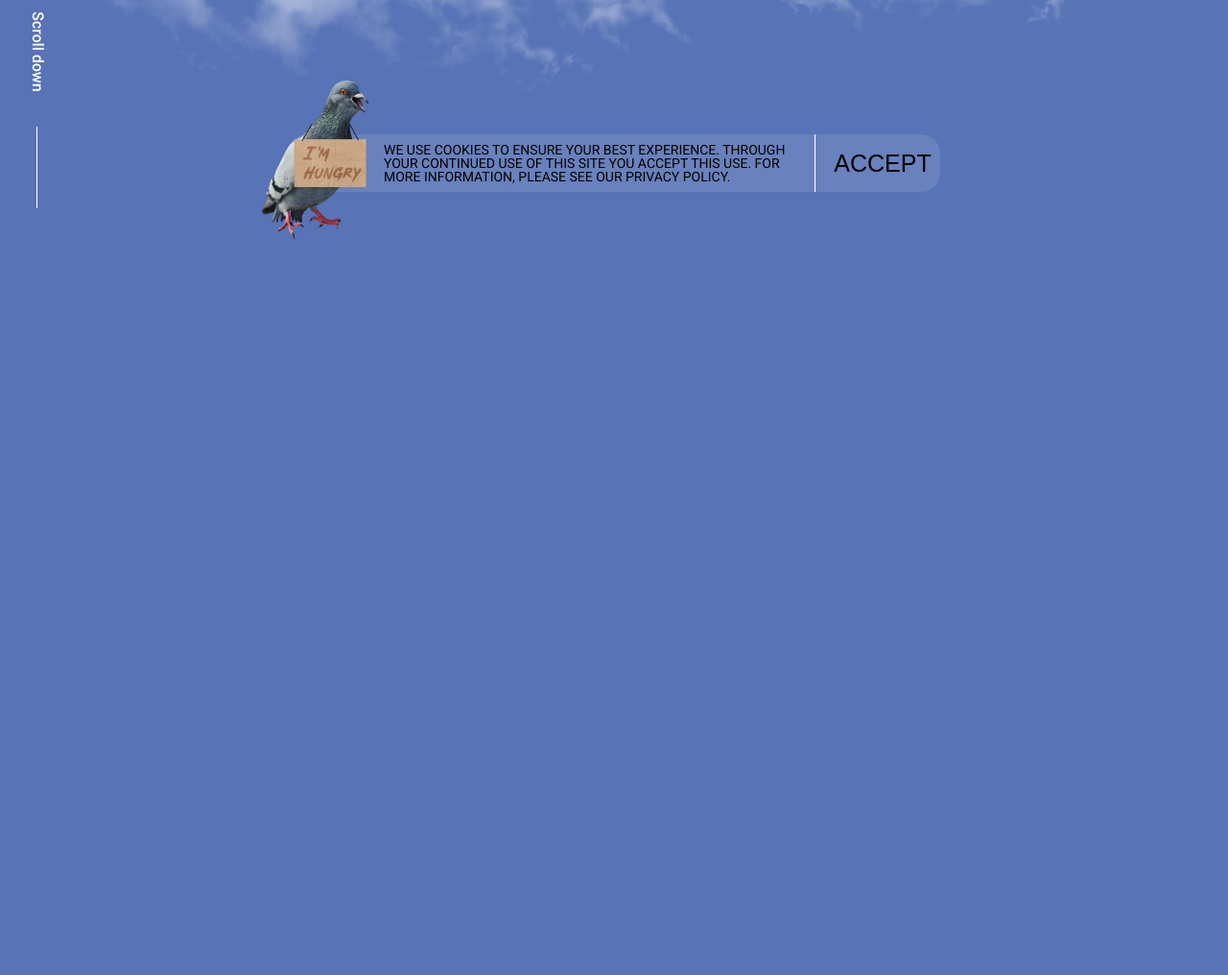
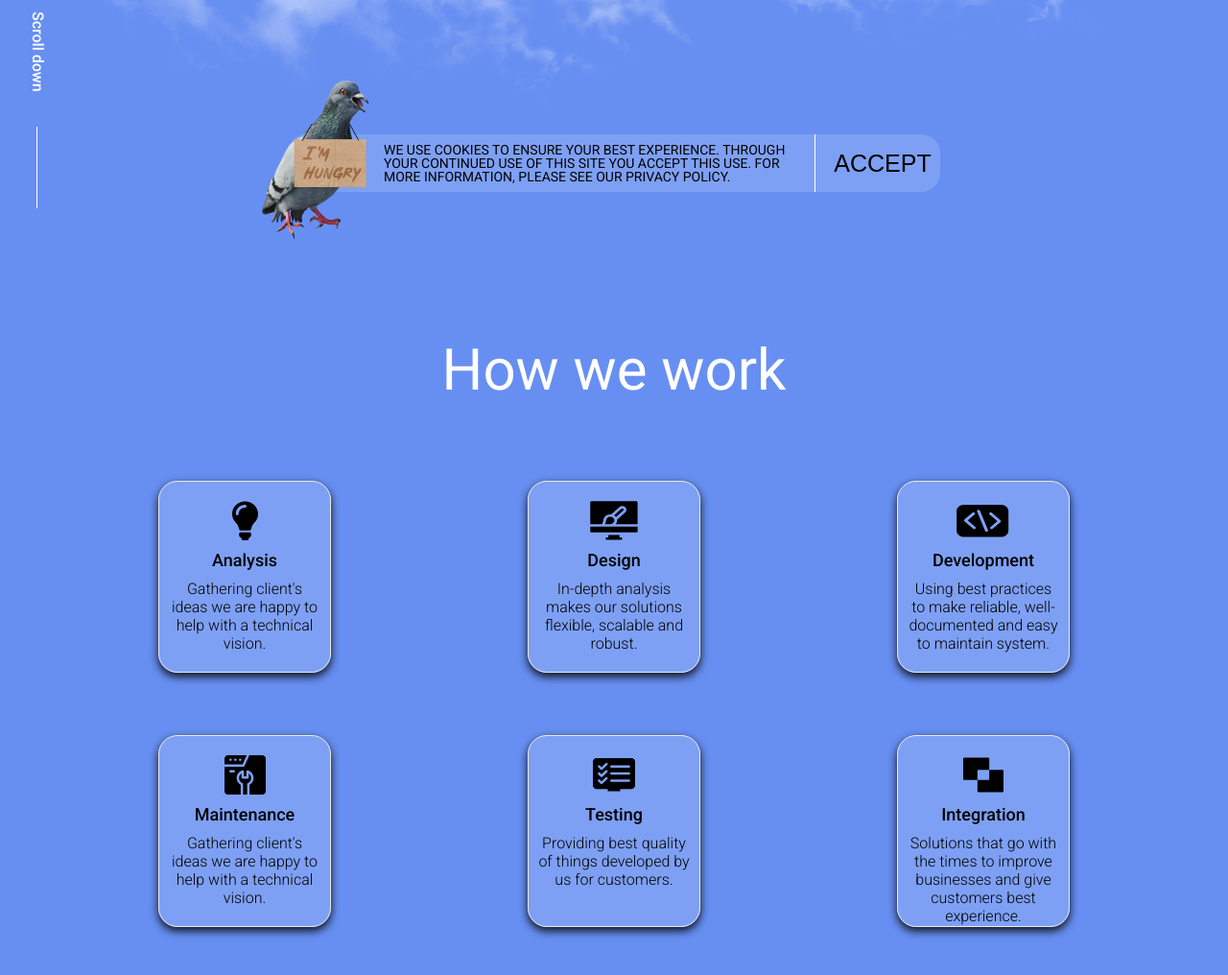
Before and after one commit to AslanG92/live_streaming, a website: page index.html in a window 1280 px wide. Shown: the part 580-1596 px from the top of the page at 96% size. Before the commit the page ends 880 px from the top, so only its background shows below. Drawn offline with nearby package versions, Linux system fonts and the light colour scheme; files that its build step writes are made by us from their sources.

Commit message:
work section implementation

```diff
--- a/index.html
+++ b/index.html
@@ -37,10 +37,10 @@
                     <a href="#" class="covid__link" aria-label="covid-19 update">COVID-19 UPDATE</a>
                 </div>
 
-                <div class="nav__globus-wrapper globus">
-                    <a href="#" class="globus__link" aria-label="globe info">
-                        <svg class="globus__link-icon" aria-label="globus img">
-                            <use href="assets/sprites.svg#globus-icon"></use>
+                <div class="nav__globus-wrapper globe">
+                    <a href="#" class="globe__link" aria-label="globe info">
+                        <svg class="globe__link-icon" aria-label="globe img">
+                            <use href="assets/sprites.svg#globe-icon"></use>
                         </svg>
                     </a>
                 </div>
@@ -71,6 +71,76 @@
                 </div>
             </div>
         </section>
+
+        <section class="work-section">
+            <div class="container">
+                <div class="work">
+                    <h2 class="work__title">How we work</h2>
+
+                    <div class="work__cards-wrapper">
+                        <figure class="info-card card--analysis" aria-label="card analysis">
+                            <svg class="info-card__icon icon--bulb" aria-label="bulb img">
+                                <use href="assets/sprites.svg#bulb-icon"></use>
+                            </svg>
+
+                            <h3 class="info-card__title">Analysis</h3>
+                            <p class="info-card__description">Gathering client's ideas we are happy to help with a
+                                technical vision.</p>
+                        </figure>
+
+                        <figure class="info-card card--design" aria-label="card design ">
+                            <svg class="info-card__icon icon--design" aria-label="design img">
+                                <use href="assets/sprites.svg#design-icon"></use>
+                            </svg>
+
+                            <h3 class="info-card__title">Design</h3>
+                            <p class="info-card__description">In-depth analysis makes our solutions flexible, scalable
+                                and robust.</p>
+                        </figure>
+
+                        <figure class="info-card card--dev" aria-label="card dev ">
+                            <svg class="info-card__icon icon--dev" aria-label="dev img">
+                                <use href="assets/sprites.svg#dev-icon"></use>
+                            </svg>
+
+                            <h3 class="info-card__title">Development</h3>
+                            <p class="info-card__description">Using best practices to make reliable, well-documented and
+                                easy to maintain system.</p>
+                        </figure>
+
+                        <figure class="info-card card--maintenance" aria-label="card maintenance ">
+                            <svg class="info-card__icon icon--maintenance" aria-label="maintenance img">
+                                <use href="assets/sprites.svg#maintenance-icon"></use>
+                            </svg>
+
+                            <h3 class="info-card__title">Maintenance</h3>
+                            <p class="info-card__description">Gathering client's ideas we are happy to help with a
+                                technical vision.</p>
+                        </figure>
+
+                        <figure class="info-card card--testing" aria-label="card testing">
+                            <svg class="info-card__icon icon--testing" aria-label="testing img">
+                                <use href="assets/sprites.svg#testing-icon"></use>
+                            </svg>
+
+                            <h3 class="info-card__title">Testing</h3>
+                            <p class="info-card__description">Providing best quality
+                                of things developed by us for customers.</p>
+                        </figure>
+
+                        <figure class="info-card card--integration" aria-label="card integration">
+                            <svg class="info-card__icon icon--integration" aria-label="integration img">
+                                <use href="assets/sprites.svg#integration-icon"></use>
+                            </svg>
+
+                            <h3 class="info-card__title">Integration</h3>
+                            <p class="info-card__description">Solutions that go with
+                                the times to improve businesses and give customers best experience.</p>
+                        </figure>
+                    </div>
+                </div>
+            </div>
+        </section>
     </main>
 </body>
 
--- a/styles/_basic.scss
+++ b/styles/_basic.scss
@@ -29,6 +29,10 @@
   list-style: none;
 }
 
+figure {
+  margin: 0;
+}
+
 .container {
   max-width: 1440px;
   margin: 0 auto;
--- /dev/null
+++ b/styles/_cards.scss
@@ -0,0 +1,61 @@
+@use "variables" as v;
+@use "mixins" as m;
+@use "sass:color";
+
+.info-card {
+  width: 180px;
+  height: 200px;
+  padding: 20px 10px 0;
+  border-radius: 20px;
+  background-color: color.adjust(v.$color_white, $alpha: -0.85);
+  border: 1px solid #eaeaea;
+  box-shadow: 0 4px 10px rgba(0, 0, 0, 0.9);
+  transform: translateY(0);
+  transition: all 0.3s ease-in-out;
+
+  @include m.d-flex(start, center, nowrap, column, 0, 10px);
+
+  &__icon {
+    width: 25px;
+    height: 25px;
+    fill: v.$color_black;
+  }
+
+  &__title {
+    @include m.font(18px, 500, v.$color_black);
+  }
+
+  &__description {
+    text-align: center;
+    @include m.font(16px, 300, v.$color_black);
+  }
+
+  &:hover {
+    cursor: pointer;
+    border-color: #d0d0d0;
+    box-shadow: 0 12px 24px rgba(0, 0, 0, 0.08);
+    transform: translateY(-4px);
+    .info-card__icon {
+      fill: v.$color_white;
+    }
+
+    .info-card__title,
+    .info-card__description {
+      color: v.$color_white;
+    }
+  }
+
+  @media (max-width: v.$media_min) {
+    width: 140px;
+    height: 170px;
+
+    &__title {
+      @include m.font(14px, 400, v.$color_black);
+    }
+
+    &__description {
+      text-align: center;
+      @include m.font(11px, 300, v.$color_black);
+    }
+  }
+}
--- a/styles/_header.scss
+++ b/styles/_header.scss
@@ -6,7 +6,7 @@
 .header {
   width: 100%;
   height: 50px;
-  background-color: v.$color_blue;
+  background-color: color.adjust(v.$color_white, $alpha: -0.85);
   border-bottom: 1px solid v.$color_white;
 
   .nav {
@@ -77,7 +77,7 @@
       }
     }
 
-    .globus {
+    .globe {
       width: 90px;
       @include m.d-flex(center, center);
 
--- a/styles/_hero.scss
+++ b/styles/_hero.scss
@@ -75,7 +75,7 @@
       max-width: 350px;
       height: 280px;
       &__title {
-        @include m.font(55px, 500, v.$color_black);
+        @include m.font(50px, 500, v.$color_black);
       }
     }
   }
@@ -85,7 +85,7 @@
     margin: 170px auto 0;
     width: 680px;
     height: 60px;
-    background-color: #6981bc;
+    background-color: color.adjust(v.$color_white, $alpha: -0.85);
     border-radius: 20px;
     @include m.d-flex(end, center, nowrap, row, 10px);
 
--- a/styles/_importer.scss
+++ b/styles/_importer.scss
@@ -1,3 +1,5 @@
 @forward "basic";
+@forward "cards";
 @forward "header";
 @forward "hero";
+@forward "work";
--- a/styles/_variables.scss
+++ b/styles/_variables.scss
@@ -1,5 +1,6 @@
-$color_blue: #5873b6;
-$color_lightblue: #6981bc;
+/* $color_blue: #5873b6; */
+$color_blue: #678ff2;
+$color_lightblue: #74a6f8;
 $color_white: #fff;
 $color_black: #000;
 
--- /dev/null
+++ b/styles/_work.scss
@@ -0,0 +1,112 @@
+@use "variables" as v;
+@use "mixins" as m;
+@use "sass:color";
+
+.work-section {
+  padding: 50px 20px 80px;
+
+  .work {
+    margin: 0 auto;
+    text-align: center;
+
+    &__title {
+      margin: 0 0 80px 0;
+      @include m.font(60px, 400, v.$color_white);
+
+      @media (max-width: v.$media_min) {
+        display: none;
+      }
+    }
+
+    &__cards-wrapper {
+      margin: 0 auto;
+      max-width: 950px;
+
+      display: grid;
+      grid-template-columns: repeat(3, 1fr);
+      grid-template-rows: repeat(2, 1fr);
+      row-gap: 65px;
+      justify-items: center;
+      align-items: center;
+      grid-template-areas:
+        "analysis design dev"
+        "mainten testing integr";
+
+      .card--analysis {
+        grid-area: analysis;
+        justify-self: start;
+      }
+
+      .card--design {
+        grid-area: design;
+      }
+
+      .card--dev {
+        grid-area: dev;
+        justify-self: end;
+      }
+
+      .card--maintenance {
+        grid-area: mainten;
+        justify-self: start;
+      }
+
+      .card--testing {
+        grid-area: testing;
+      }
+
+      .card--integration {
+        grid-area: integr;
+        justify-self: end;
+      }
+
+      .icon--bulb {
+        width: 29px;
+        height: 41px;
+      }
+
+      .icon--design {
+        width: 50px;
+        height: 41px;
+      }
+
+      .icon--dev {
+        width: 55px;
+        height: 41px;
+      }
+
+      .icon--maintenance {
+        width: 43px;
+        height: 41px;
+      }
+
+      .icon--testing {
+        width: 44px;
+        height: 41px;
+      }
+
+      .icon--integration {
+        width: 42px;
+        height: 41px;
+      }
+
+      @media (max-width: v.$media_md) {
+        grid-template-columns: repeat(2, 1fr);
+        grid-template-rows: repeat(3, 1fr);
+        grid-template-areas:
+          "dev analysis"
+          "design mainten"
+          "integr testing";
+
+        .card--analysis,
+        .card--design,
+        .card--dev,
+        .card--maintenance,
+        .card--testing,
+        .card--integration {
+          justify-self: center;
+        }
+      }
+    }
+  }
+}
```
Also changed, not shown: assets/sprites.svg.
